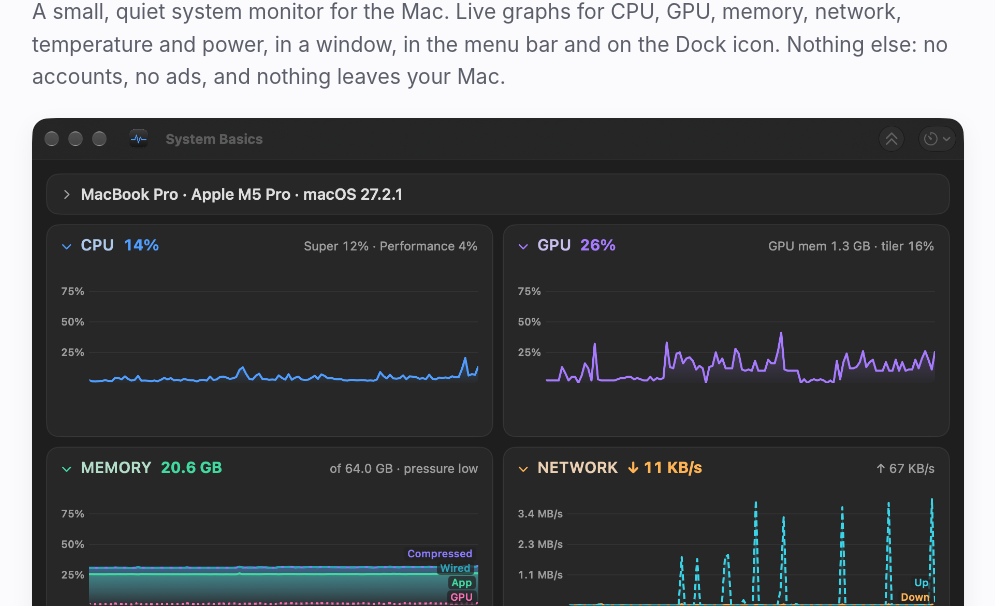
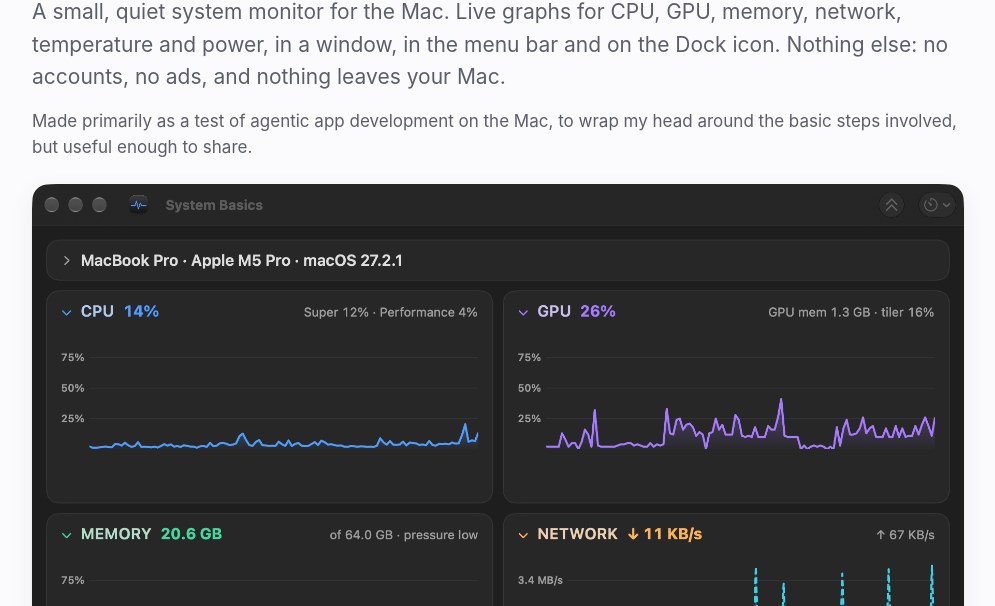
Before and after one commit to tcrowson/homebrew-tap, a plain HTML site: page docs/system-basics/index.html in a window 1280 px wide. Shown: the part 194-800 px from the top of the page, without its empty margins (142-1137 px from the left). Drawn offline with Linux system fonts and the light colour scheme.

Commit message:
Note on why System Basics was made
Co-Authored-By: Claude Opus 5.5 <noreply@anthropic.com>

```diff
--- a/docs/system-basics/index.html
+++ b/docs/system-basics/index.html
@@ -20,6 +20,7 @@
 <main class="wrap">
   <h1 class="app-title"><img src="img/icon.png" alt="" width="128" height="128">System Basics</h1>
   <p class="lede">A small, quiet system monitor for the Mac. Live graphs for CPU, GPU, memory, network, temperature and power, in a window, in the menu bar and on the Dock icon. Nothing else: no accounts, no ads, and nothing leaves your Mac.</p>
+  <p class="dim">Made primarily as a test of agentic app development on the Mac, to wrap my head around the basic steps involved, but useful enough to share.</p>
 
   <figure>
     <img src="img/window.png" alt="The System Basics window: CPU, GPU, memory, network, temperature, power, top processes, disk and per-core cards">
```
